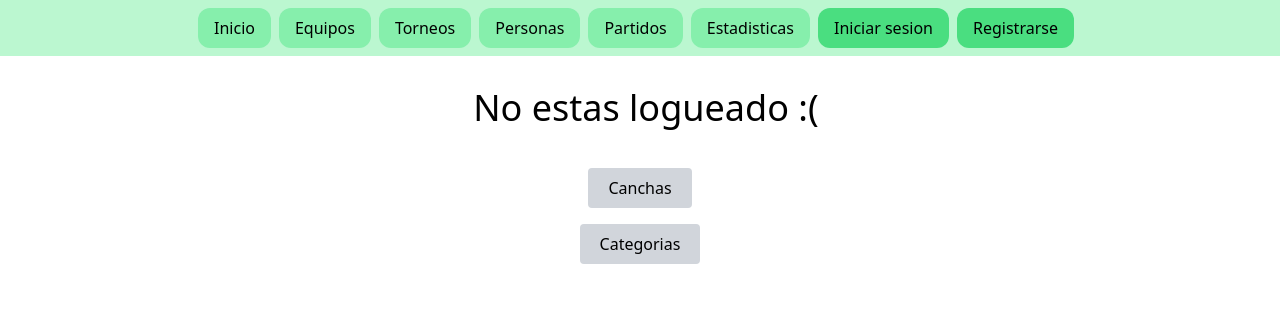
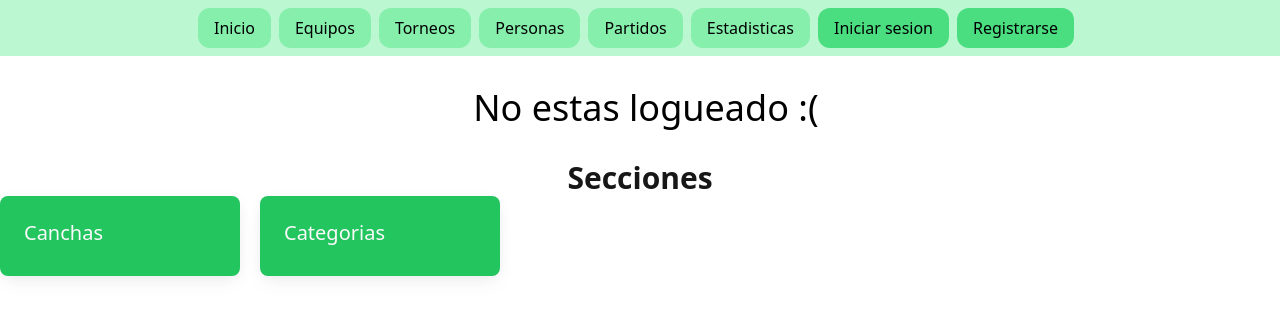
Before and after one commit to GonzaAhrexd/Asociacion-Futbol-Proyecto-UTN, a Next.js app: page / in a window 1280 px wide. Shown: the top 316 px of the page. Built offline with nearby package versions, Linux system fonts and the light colour scheme; no server answers.

Commit message:
Componente para secciones

```diff
--- a/src/app/(home)/page.tsx
+++ b/src/app/(home)/page.tsx
@@ -1,12 +1,23 @@
 "use client";
 import Link from "next/link";
 import { useSession } from "next-auth/react";
-
+import BotonSecciones from "@/components/BotonSecciones/BotonSecciones";
 export default function Home() {
   const botonGris300 = "m-2 bg-gray-300 px-5 py-2 rounded";
 
   const { data: session, status } = useSession();
   const user = session?.user;
+
+  const secciones = [
+    {
+      nombre: "Canchas",
+      ruta: "/canchas",
+    },
+    {
+      nombre: "Categorias",
+      ruta: "/categorias",
+    }
+  ]
   return (
     <div>
       <div className="flex flex-col items-center">
@@ -22,15 +33,14 @@ export default function Home() {
             </>
           )}
         </div>
-
-
-
-        <Link href="/" className={botonGris300}>
-          Canchas
-        </Link>
-        <Link href="/categorias" className={botonGris300}>
-          Categorias
-        </Link>
+        <h1
+          className="text-3xl font-bold text-center text-neutral-900"
+        >Secciones</h1>
+        <div className='grid gap-1 grid-cols-1 sm:gap-5 md:grid-cols-4 lg:grid-cols-5 w-full '>
+          {secciones.map((seccion) => (
+            <BotonSecciones seccion={seccion.nombre} ruta={seccion.ruta} />
+          ))}
+        </div>
       </div>
     </div>
   );
--- /dev/null
+++ b/src/components/BotonSecciones/BotonSecciones.tsx
@@ -0,0 +1,25 @@
+import Link from 'next/link';
+import React from 'react'
+
+type BotonSeccionesProps = {
+    seccion: string;
+    ruta: string;
+}
+
+
+function BotonSecciones({ seccion, ruta }: BotonSeccionesProps) {
+    return (
+        <Link href={ruta}    >
+            <div className="rounded-lg md:h-32 lg:h-24 xl:h-20 p-6 shadow-[0_2px_15px_-3px_rgba(0,0,0,0.07),0_10px_20px_-2px_rgba(0,0,0,0.04)] bg-green-500 hover:bg-green-950 transform transition-transform duration-300 ease-in-out hover:scale-105">
+                <div className="flex flex-row md:flex-col md:items-center lg:flex-row lg:items-start justify-between">
+                    <h5 className="mb-2 text-xl font-medium leading-tight text-neutral-50">
+                        {seccion}
+                    </h5>
+
+                </div>
+            </div>
+        </Link>
+    )
+}
+
+export default BotonSecciones
```
Also changed, not shown: 1 other file (tests, documents, lock files or other folders).
